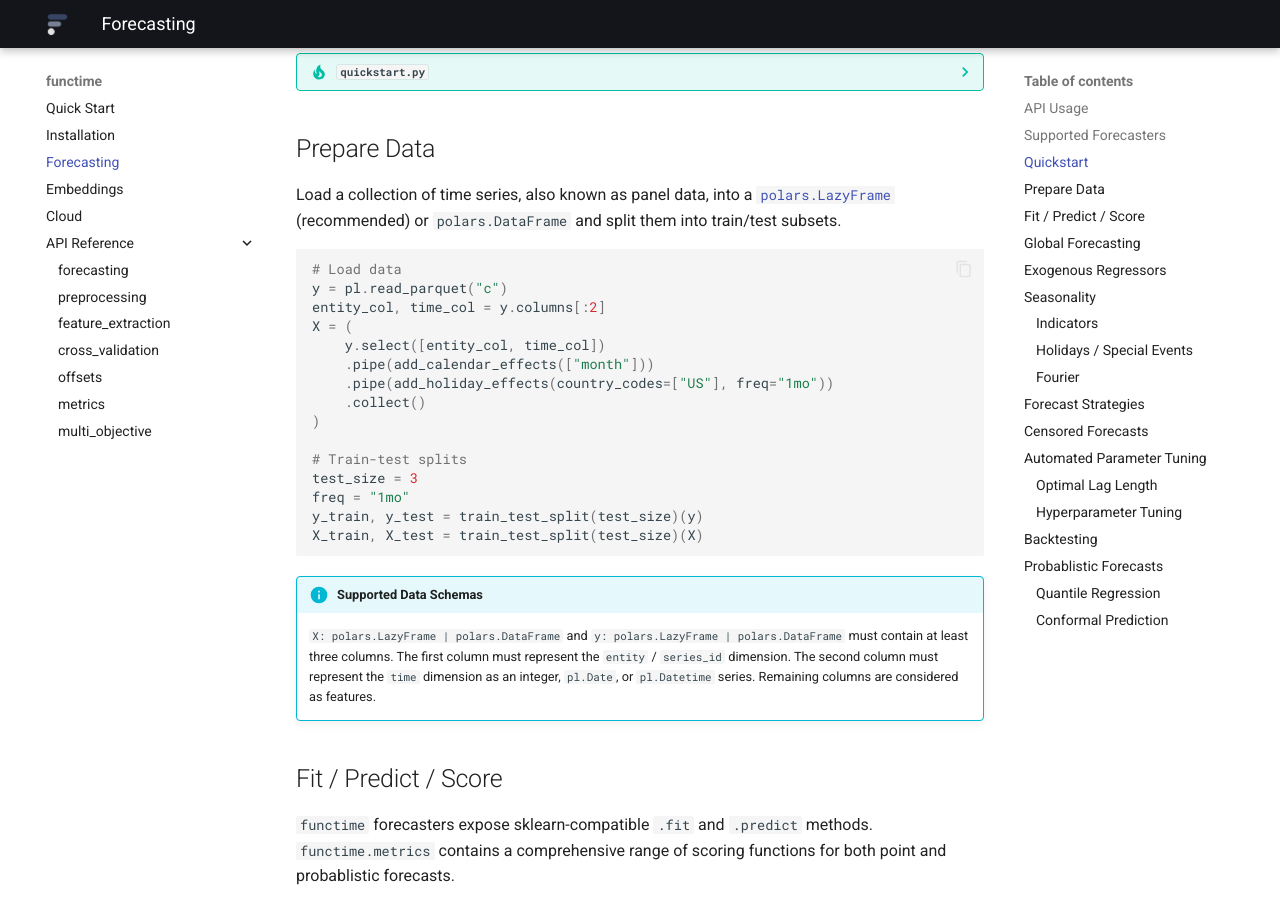
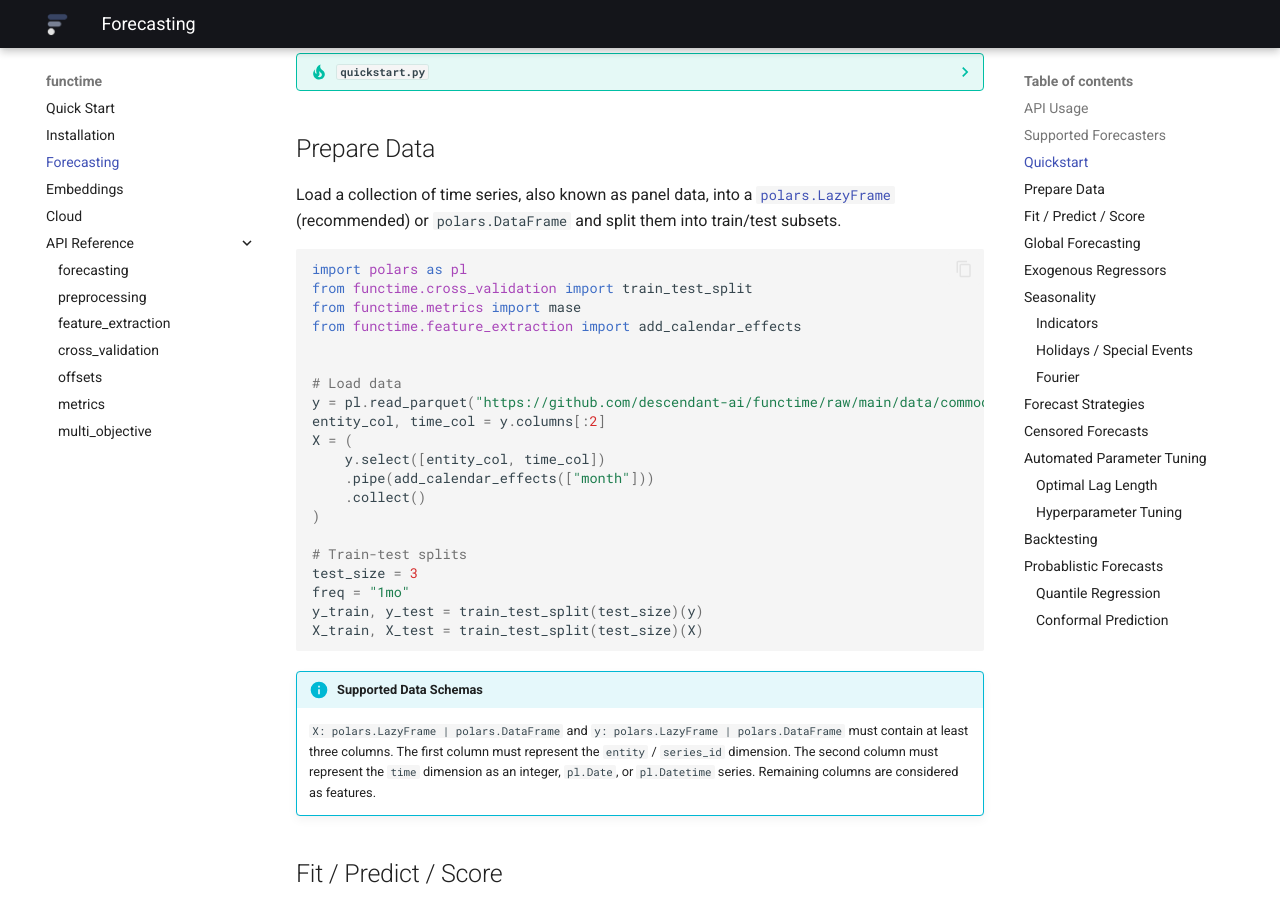
Before and after one commit to functime-org/functime, an MkDocs documentation site: the page built from docs/forecasting.md, in a window 1280 px wide and 900 px high, scrolled down 676 px. Built offline with MkDocs 1.6.1 and Material for MkDocs 9.7.7, drawn with Linux system fonts in a browser that asks for light colours.

Commit message:
docs: Fix broken links and imports

````diff
--- a/docs/forecasting.md
+++ b/docs/forecasting.md
@@ -46,13 +46,18 @@
 Load a collection of time series, also known as panel data, into a [`polars.LazyFrame`](https://pola-rs.github.io/polars/py-polars/html/reference/lazyframe/index.html) (recommended) or `polars.DataFrame` and split them into train/test subsets.
 
 ```python
+import polars as pl
+from functime.cross_validation import train_test_split
+from functime.metrics import mase
+from functime.feature_extraction import add_calendar_effects
+
+
 # Load data
-y = pl.read_parquet("c")
+y = pl.read_parquet("https://github.com/descendant-ai/functime/raw/main/data/commodities.parquet")
 entity_col, time_col = y.columns[:2]
 X = (
     y.select([entity_col, time_col])
     .pipe(add_calendar_effects(["month"]))
-    .pipe(add_holiday_effects(country_codes=["US"], freq="1mo"))
     .collect()
 )
 
````
Also changed, not shown: README.md (+2 -2 lines).
